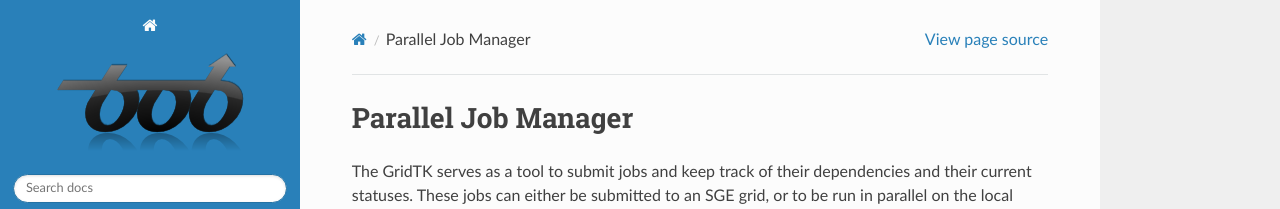
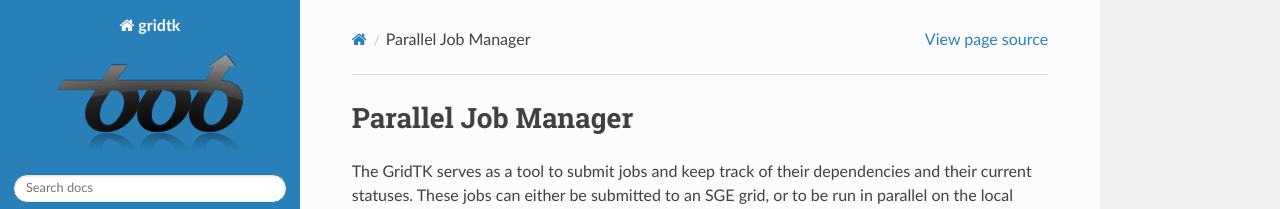
Before and after one commit to bioidiap/gridtk, a Sphinx documentation site: the page built from doc/index.rst, in a window 1280 px wide. Shown: the top 209 px of the page. Built offline with Sphinx 7.4.7 and the Read the Docs theme 2.0.0, drawn with Linux system fonts in a browser that asks for light colours; formulas are drawn with MathJax 3; the version number could not be read and is left out.

```diff
--- a/doc/conf.py
+++ b/doc/conf.py
@@ -79,7 +79,7 @@ source_suffix = '.rst'
 master_doc = 'index'
 
 # General information about the project.
-project = u'<PROJECT>'
+project = u'gridtk'
 import time
 copyright = u'%s, Idiap Research Institute' % time.strftime('%Y')
 
@@ -131,7 +131,7 @@ pygments_style = 'sphinx'
 
 # Some variables which are useful for generated material
 project_variable = project.replace('.', '_')
-short_description = u'<SHORT_DESCRIPTION>'
+short_description = u'Parallel Job Manager'
 owner = [u'Idiap Research Institute']
 
 
```
